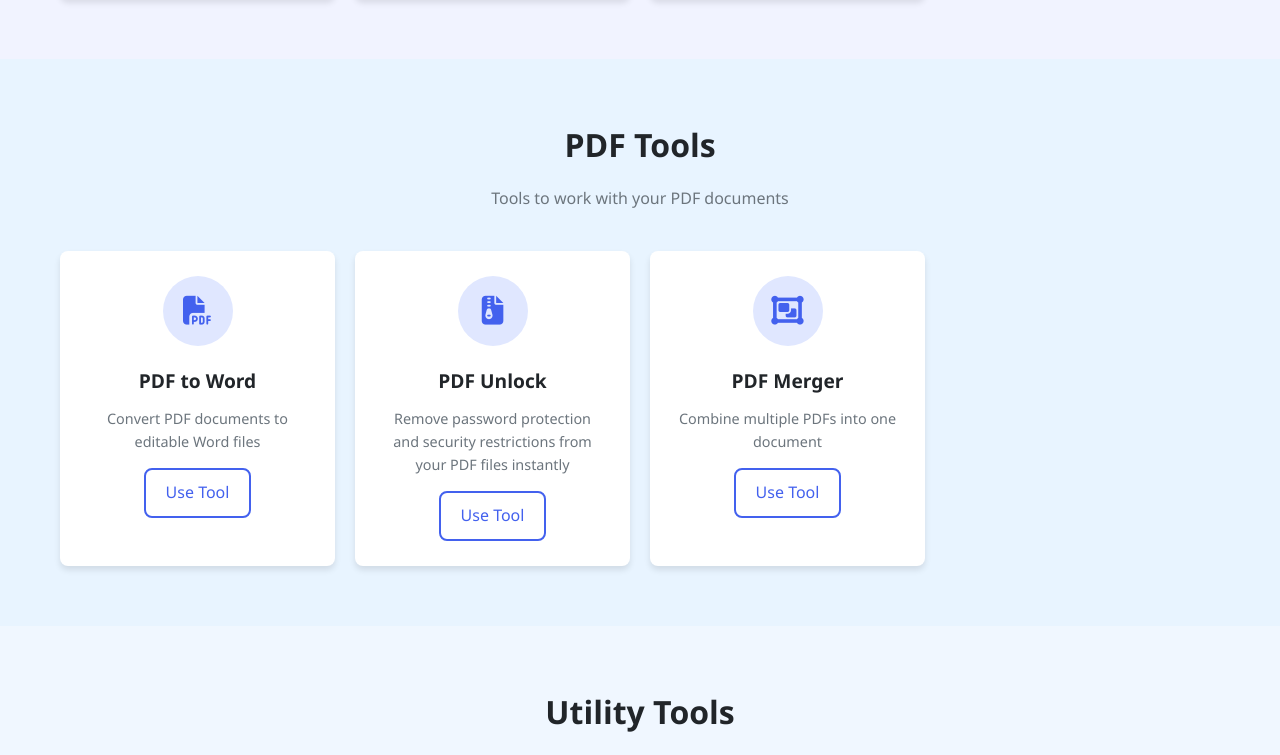
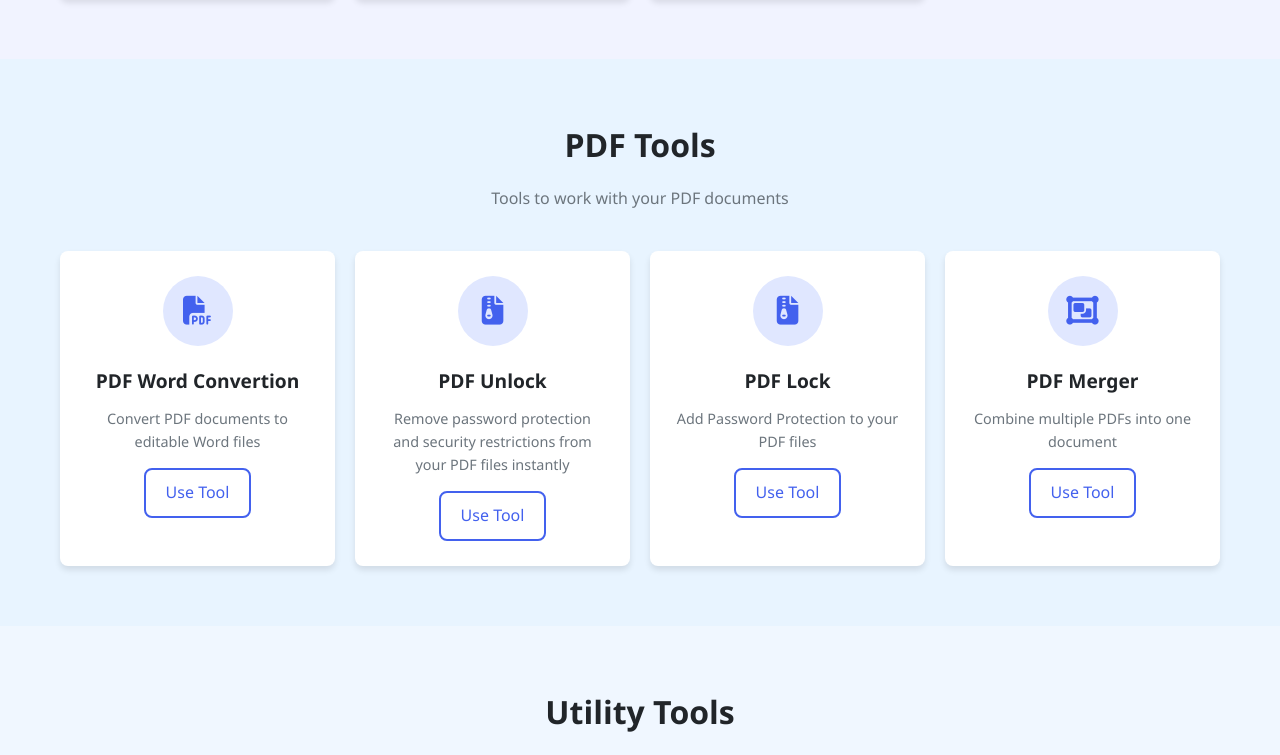
Before and after one commit to amitbhambri15101983/Tools-Angular, an Angular app: page / in a window 1280 px wide. Shown: the part 1909-2664 px from the top of the page. Built offline with nearby package versions, Linux system fonts and the light colour scheme.

Commit message:
Added card for PDF lock

```diff
--- a/src/app/pages/home/home.component.html
+++ b/src/app/pages/home/home.component.html
@@ -70,7 +70,7 @@
                     <div class="category-info">
                         <h3>PDF Tools</h3>
                         <p>Merge, split, compress and convert PDF files easily</p>
-                        <span class="tool-count">3 Tool</span>
+                        <span class="tool-count">4 Tool</span>
                     </div>
                 </a>
                 <a href="#" class="category-card">
@@ -166,7 +166,7 @@
                     <div class="tool-icon">
                         <i class="fas fa-file-pdf"></i>
                     </div>
-                    <h3>PDF to Word</h3>
+                    <h3>PDF Word Convertion</h3>
                     <p>Convert PDF documents to editable Word files</p>
                     <a routerLink="/pdf-to-word" class="btn btn-outline">Use Tool</a>
                 </div>
@@ -177,6 +177,14 @@
                     <h3>PDF Unlock</h3>
                     <p>Remove password protection and security restrictions from your PDF files instantly</p>
                     <a routerLink="/pdf-unlock" class="btn btn-outline">Use Tool</a>
+                </div>
+                <div class="tool-card">
+                    <div class="tool-icon">
+                        <i class="fas fa-file-archive"></i>
+                    </div>
+                    <h3>PDF Lock</h3>
+                    <p>Add Password Protection to your PDF files</p>
+                    <a routerLink="/pdf-lock" class="btn btn-outline">Use Tool</a>
                 </div>
                 <div class="tool-card">
                     <div class="tool-icon">
--- a/src/app/pages/home/home.component.ts
+++ b/src/app/pages/home/home.component.ts
@@ -47,6 +47,12 @@ export class HomeComponent {
       description: "Unlock PDF file",
       category: "PDF Tools",
       url: "/pdf-unlock"
+    },
+    {
+      name: "PDF Lock",
+      description: "Lock PDF file",
+      category: "PDF Tools",
+      url: "/pdf-lock"
     },
     {
       name: "Bill Splitter",
```
Also changed, not shown: 1 other file (tests, documents, lock files or other folders).
